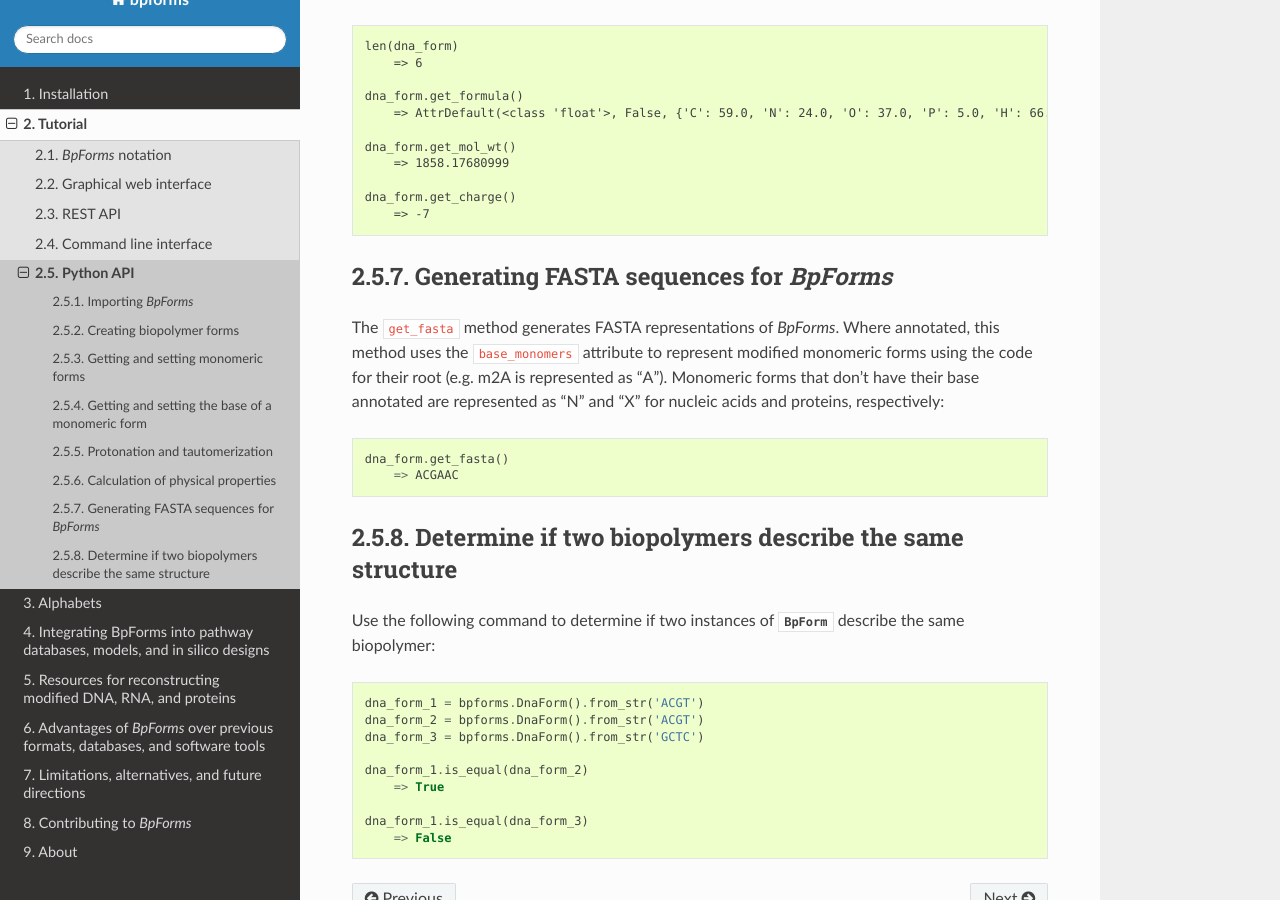
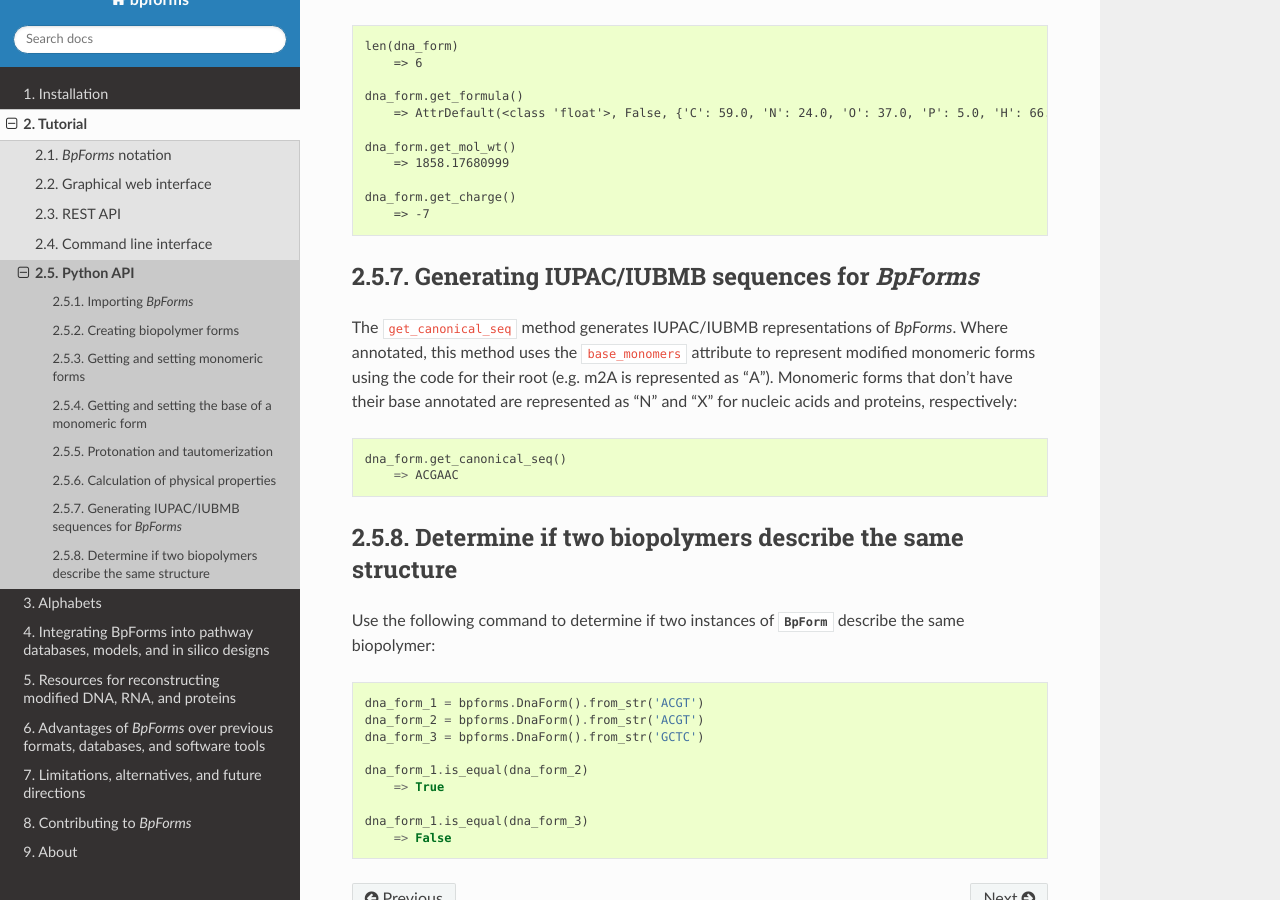
Before and after one commit to KarrLab/bpforms, a Sphinx documentation site: the page built from docs/python_api.rst, in a window 1280 px wide and 900 px high, scrolled down 1541 px. Built offline with Sphinx 7.4.7 and the Read the Docs theme 2.0.0, drawn with Linux system fonts in a browser that asks for light colours; pages that are not in the unit, such as notebooks, are missing from menus.

Commit message:
renaming get_fasta to get_canonical_seq and get_canonical_code; replacing incorrect mentions of FASTA in documentatikon with 'IUPAC/IUBMB'

```diff
--- a/docs/notation.rst
+++ b/docs/notation.rst
@@ -3,7 +3,7 @@
 `BpForms` notation
 ------------------
 
-The `BpForms` notation unambiguously represents the primary structure of biopolymer forms that contain canonical and non-canonical monomeric forms using (a) a syntax similar to FASTA and (b) extended alphabets for DNA, RNA, and proteins to describe monomeric forms. `BpForms` contains three pre-built canonical DNA, RNA and protein alphabets and three extended DNA, RNA, and protein alphabets curated from DNAmod, MODOMICS, the PDB Chemical Component Dictionary, RESID, and the RNA Modification Database. Users can also create additional custom alphabets. These alphabets are associated with their corresponding biopolyer form, which allows `BpForms` to calculate the chemical structure (e.g. in SMILES format), chemical formula, molecular weight, and charge of a biopolymer.
+The `BpForms` notation unambiguously represents the primary structure of biopolymer forms that contain canonical and non-canonical monomeric forms using (a) a syntax similar to IUPAC/IUBMB and (b) extended alphabets for DNA, RNA, and proteins to describe monomeric forms. `BpForms` contains three pre-built canonical DNA, RNA and protein alphabets and three extended DNA, RNA, and protein alphabets curated from DNAmod, MODOMICS, the PDB Chemical Component Dictionary, RESID, and the RNA Modification Database. Users can also create additional custom alphabets. These alphabets are associated with their corresponding biopolyer form, which allows `BpForms` to calculate the chemical structure (e.g. in SMILES format), chemical formula, molecular weight, and charge of a biopolymer.
 
 * Monomeric forms that are present in the alphabet are indicated by a single character or multiple characters delimited by curly brackets.
 * Monomeric forms that are not in the alphabet are defined "inline" with one or more attributes separated by vertical pipes ("|") inside square brackets.
@@ -116,7 +116,7 @@ Metadata
         | identifier: "65058" @ "pubchem.compound"
         ]
 
-* The ``base-monomer`` attribute describes other monomer form(s) which the monomeric form is generated from. The value of this attribute must be the code of a monomeric form in the alphabet. Each monomeric form can have one or more bases. This annotation is needed to generate more informative FASTA sequences for `BpForms`::
+* The ``base-monomer`` attribute describes other monomer form(s) which the monomeric form is generated from. The value of this attribute must be the code of a monomeric form in the alphabet. Each monomeric form can have one or more bases. This annotation can be used to generate canonical IUPAC/IUBMB sequences for `BpForms`::
 
     [id: "m2A"
         | base-monomer: "A"
--- a/docs/python_api.rst
+++ b/docs/python_api.rst
@@ -78,12 +78,12 @@ Use these commands to calculate the length, formula, molecular weight, and charg
         => -7
 
 
-Generating FASTA sequences for `BpForms`
-^^^^^^^^^^^^^^^^^^^^^^^^^^^^^^^^^^^^^^^^
+Generating IUPAC/IUBMB sequences for `BpForms`
+^^^^^^^^^^^^^^^^^^^^^^^^^^^^^^^^^^^^^^^^^^^^^^
 
-The ``get_fasta`` method generates FASTA representations of `BpForms`. Where annotated, this method uses the ``base_monomers`` attribute to represent modified monomeric forms using the code for their root (e.g. m2A is represented as "A"). Monomeric forms that don't have their base annotated are represented as "N" and "X" for nucleic acids and proteins, respectively::
+The ``get_canonical_seq`` method generates IUPAC/IUBMB representations of `BpForms`. Where annotated, this method uses the ``base_monomers`` attribute to represent modified monomeric forms using the code for their root (e.g. m2A is represented as "A"). Monomeric forms that don't have their base annotated are represented as "N" and "X" for nucleic acids and proteins, respectively::
 
-    dna_form.get_fasta()
+    dna_form.get_canonical_seq()
         => ACGAAC
 
 
```
Also changed, not shown: 4 other files.
